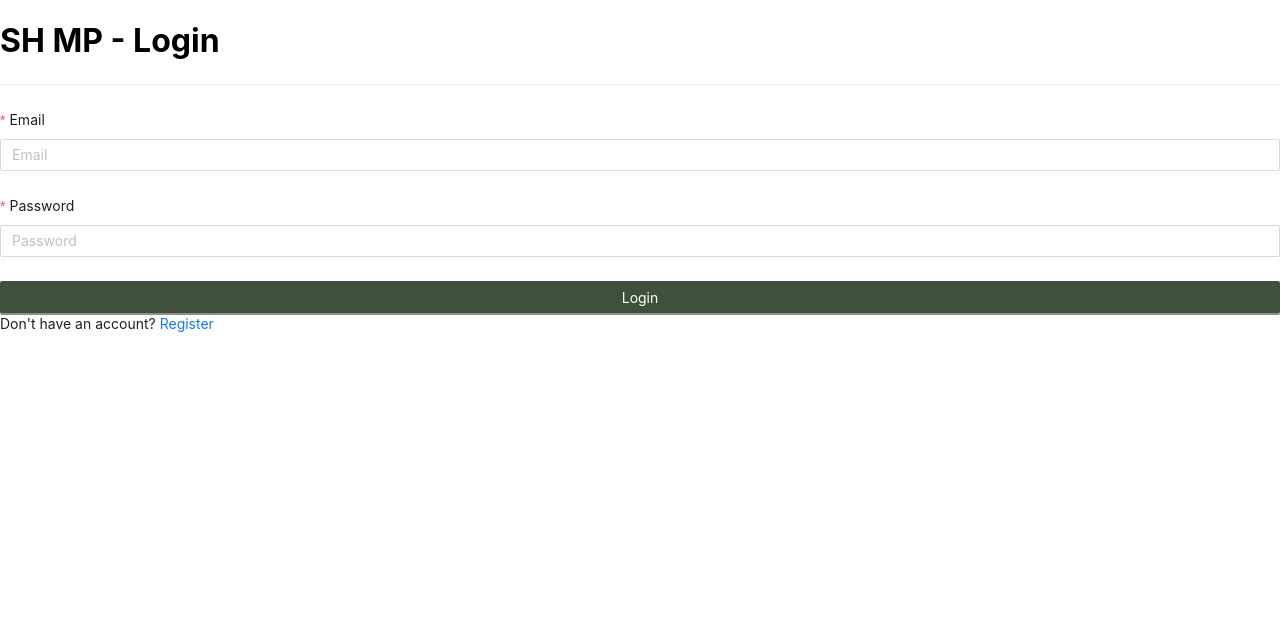
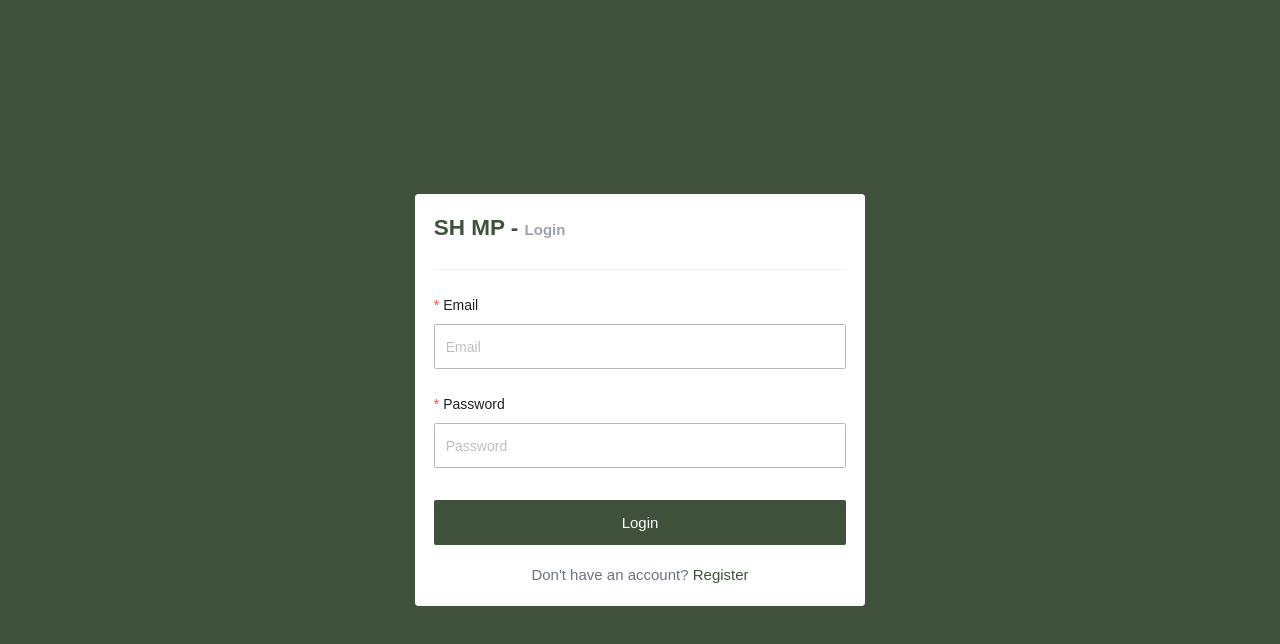
Before and after one commit to belleliu27/SIT725SHMP, a React (Create React App) app in the folder client/: page / in a window 1280 px wide. Shown: the top 644 px of the page. Built offline with nearby package versions, Linux system fonts and the light colour scheme.

Commit message:
Add tailwind to merge.

```diff
--- a/client/package.json
+++ b/client/package.json
@@ -44,6 +44,6 @@
     ]
   },
   "devDependencies": {
-    "tailwindcss": "^3.4.7"
+    "tailwindcss": "^3.4.11"
   }
 }
--- a/client/src/index.css
+++ b/client/src/index.css
@@ -1,13 +1,43 @@
-body {
+@tailwind base;
+@tailwind components;
+@tailwind utilities;
+@import url("https://fonts.googleapis.com/css2?family=Montserrat:ital,wght@0,100..900;1,100..900&display=swap");
+
+* {
   margin: 0;
-  font-family: -apple-system, BlinkMacSystemFont, 'Segoe UI', 'Roboto', 'Oxygen',
-    'Ubuntu', 'Cantarell', 'Fira Sans', 'Droid Sans', 'Helvetica Neue',
-    sans-serif;
-  -webkit-font-smoothing: antialiased;
-  -moz-osx-font-smoothing: grayscale;
+  padding: 0;
+  box-sizing: border-box;
+  font-family: "Montserrat", sans-serif !important;
+
+  font-size: 15px;
 }
 
-code {
-  font-family: source-code-pro, Menlo, Monaco, Consolas, 'Courier New',
-    monospace;
+input,
+select,
+textarea {
+  height: 45px !important;
+  border: 1px solid #b9b9b9 !important;
+  width: 100% !important;
 }
+
+input:focus,
+textarea:focus,
+select:focus {
+  outline: none !important;
+  border: 1px solid #6a6a6a !important;
+  box-shadow: none !important;
+}
+
+button {
+  height: 45px !important;
+  box-shadow: none !important;
+}
+
+table {
+  border: #a1a1a1 1px solid !important;
+  border-radius: 2px;
+}
+
+i {
+  font-size: 20px !important;
+}
--- a/client/src/pages/Login/index.js
+++ b/client/src/pages/Login/index.js
@@ -47,4 +47,5 @@ function Login() {
   );
 }
 
+
 export default Login;
--- /dev/null
+++ b/client/tailwind.config.js
@@ -0,0 +1,15 @@
+/** @type {import('tailwindcss').Config} */
+module.exports = {
+  content: ["./src/**/*.{js,jsx,ts,tsx}"],
+  theme: {
+    extend: {
+      colors: {
+        primary: "#40513B",
+      },
+    },
+  },
+  plugins: [],
+  corePlugins: {
+    preflight: false,
+  },
+};
```
Also changed, not shown: 1 other file (tests, documents, lock files or other folders).
